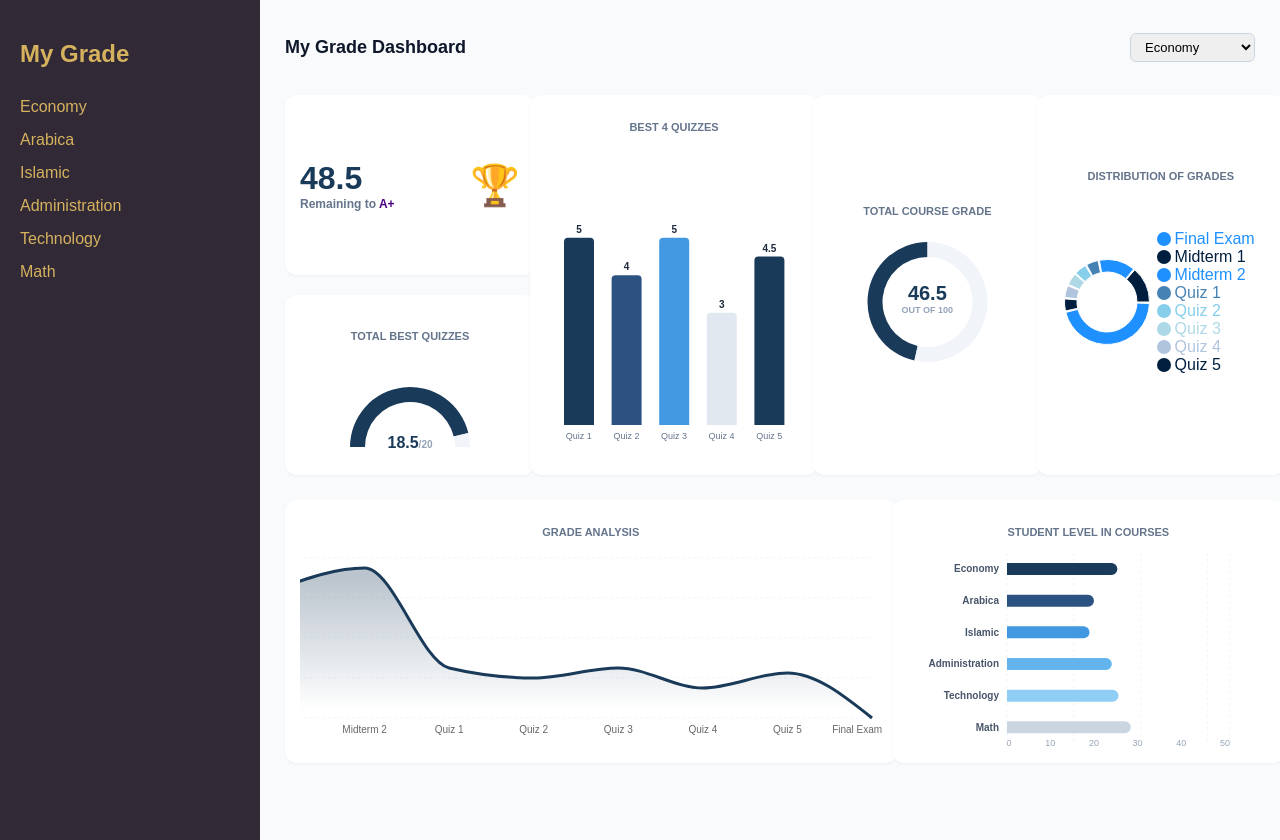
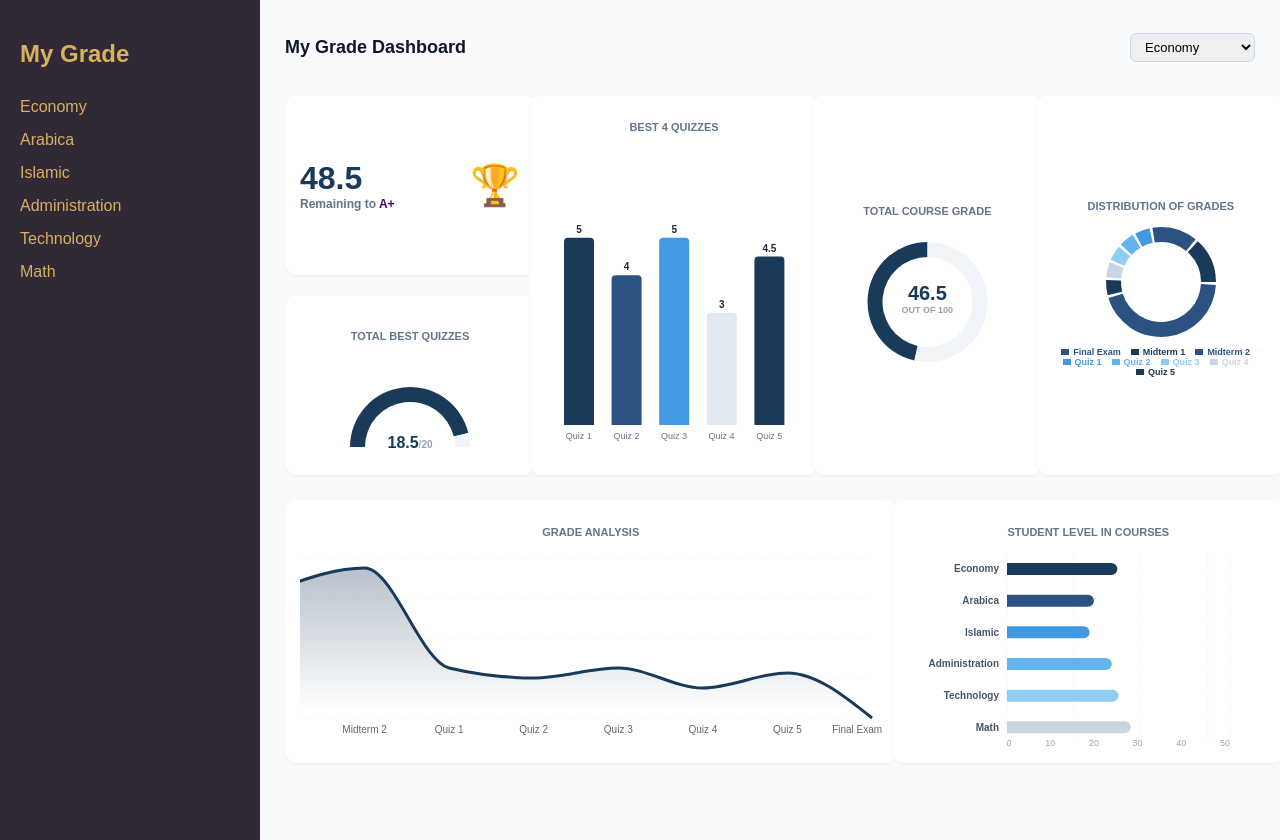
Before and after one commit to L-26-25L/l, a Next.js app: page / in a window 1280 px wide. Built offline with nearby package versions, Linux system fonts and the light colour scheme.

Commit message:
Update DistributionDonut.jsx

```diff
--- a/components/DistributionDonut.jsx
+++ b/components/DistributionDonut.jsx
@@ -1,27 +1,46 @@
+"use client";
+
 import { PieChart, Pie, Cell, Tooltip, ResponsiveContainer, Legend } from "recharts";
 
 export default function DistributionDonut({ rows }) {
-  // تدرجات السماوي الباهت كما طلبت
-  const colors = ["#001f3f", "#1e90ff", "#4682b4", "#87ceeb", "#add8e6", "#b0c4de"];
+  // تدرجات الأزرق والكحلي الاحترافية والمتناسقة
+  const colors = ["#1a3a5a", "#2c5282", "#4299e1", "#63b3ed", "#90cdf4", "#cbd5e1"];
+
+  // نتحقق أن البيانات موجودة
+  if (!rows || rows.length === 0) {
+    return <div style={{ fontSize: '10px', color: '#94a3b8', textAlign: 'center', paddingTop: '50px' }}>No Data Available</div>;
+  }
 
   return (
-    <div style={{ width: "100%", height: 220 }}>
+    <div style={{ width: "100%", height: 160, display: 'flex', flexDirection: 'column', alignItems: 'center' }}>
       <ResponsiveContainer width="100%" height="100%">
         <PieChart>
           <Pie
             data={rows}
             dataKey="total"
             nameKey="type"
-            innerRadius="60%"
-            outerRadius="85%"
-            paddingAngle={2}
+            // استخدمنا أرقام ثابتة لضمان الظهور في المقاسات الصغيرة
+            innerRadius={40}
+            outerRadius={55}
+            paddingAngle={3}
+            stroke="none"
           >
-            {rows.map((_, i) => (
-              <Cell key={i} fill={colors[i % colors.length]} />
+            {rows.map((entry, i) => (
+              <Cell key={`cell-${i}`} fill={colors[i % colors.length]} />
             ))}
           </Pie>
-          <Tooltip />
-          <Legend layout="vertical" align="right" verticalAlign="middle" iconType="circle" />
+
+          <Tooltip
+            contentStyle={{ borderRadius: '8px', border: 'none', boxShadow: '0 2px 8px rgba(0,0,0,0.1)', fontSize: '12px' }}
+          />
+
+          {/* جعلنا الـ Legend في الأسفل بخط صغير جداً لتوفير مساحة للدائرة */}
+          <Legend
+            verticalAlign="bottom"
+            align="center"
+            iconSize={8}
+            wrapperStyle={{ fontSize: '9px', fontWeight: '600', paddingTop: '10px' }}
+          />
         </PieChart>
       </ResponsiveContainer>
     </div>
```
